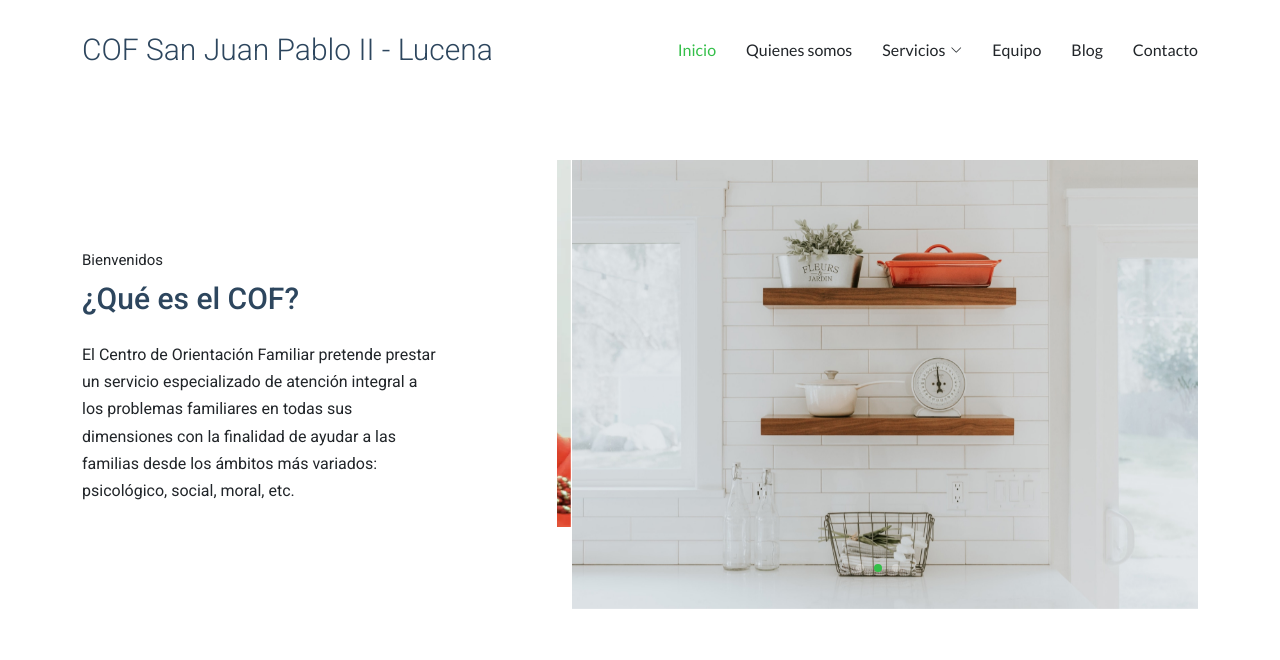
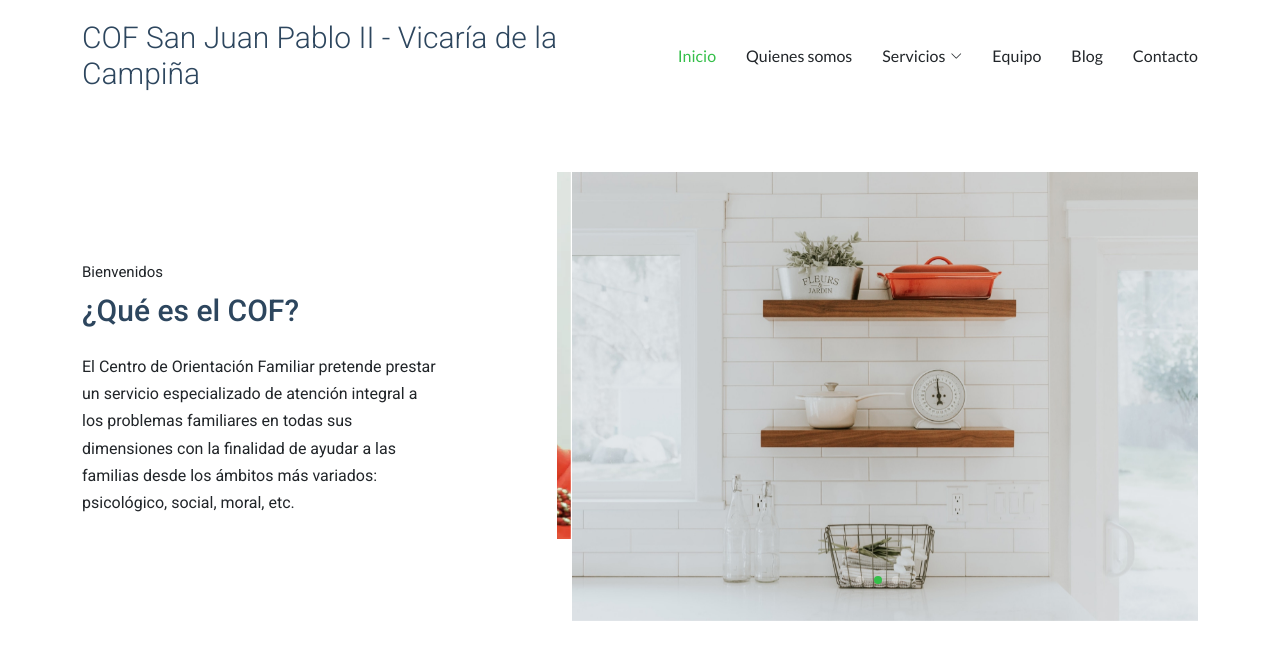
Before and after one commit to coflucena/main, a plain HTML site: page index.html in a window 1280 px wide. Drawn offline with Linux system fonts and the light colour scheme.

Commit message:
Update index.html

```diff
--- a/index.html
+++ b/index.html
@@ -44,7 +44,7 @@
       <a href="index.html" class="logo d-flex align-items-center">
         <!-- Uncomment the line below if you also wish to use an image logo -->
         <!-- <img src="assets/img/logo.png" alt=""> -->
-        <h1 class="sitename">COF San Juan Pablo II - Lucena</h1>
+        <h1 class="sitename">COF San Juan Pablo II - Vicaría de la Campiña</h1>
       </a>
 
       <nav id="navmenu" class="navmenu">
```
